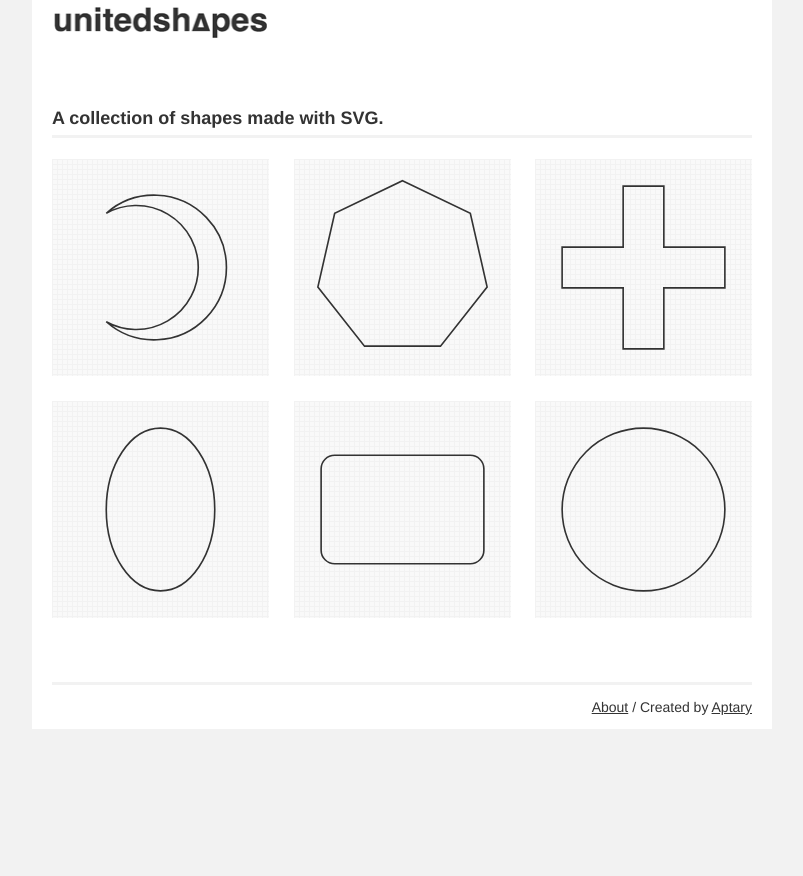
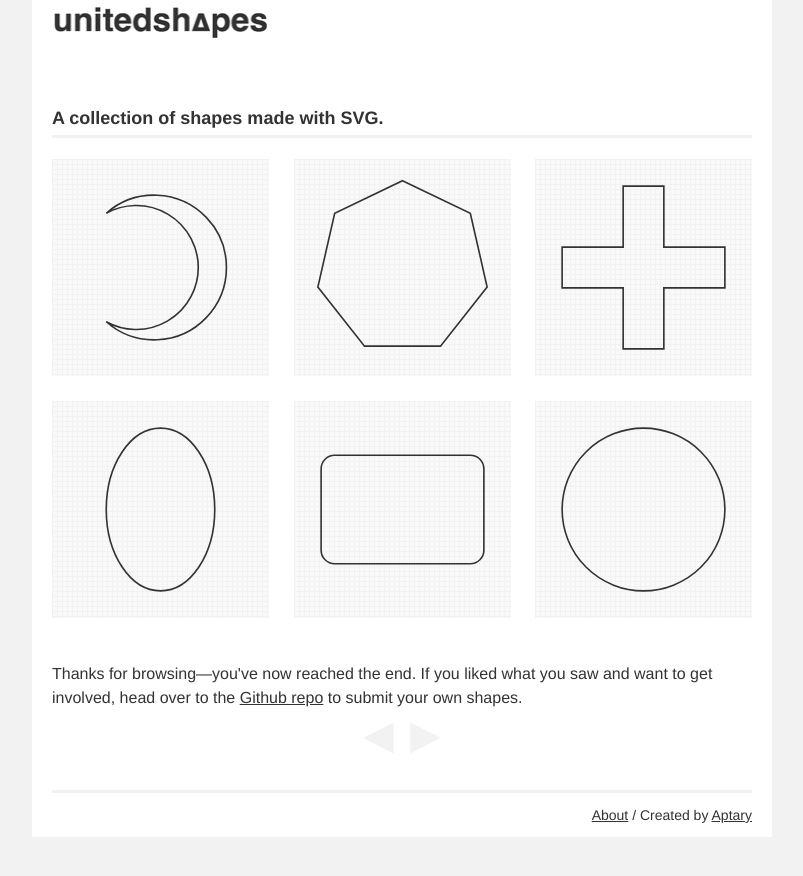
Before and after one commit to AllTwinkleStars/javascript_shapes, a Jekyll site: the page built from index.html, in a window 1280 px wide. Shown: the top 876 px of the page, without its empty margins (238-1041 px from the left). Built offline with Jekyll 4.4.1, drawn with Linux system fonts in a browser that asks for light colours; Markdown is read by kramdown in place of the engine named in the settings; the list of posts is cut into pages by our own code.

Commit message:
Add pagination to homepage

```diff
--- a/_includes/home-page-pagination.html
+++ b/_includes/home-page-pagination.html
@@ -6,7 +6,7 @@
 			<a href="{{site.baseurl}}{{ paginator.previous_page }}" class="previous" title='Previous'>&#9668;</a>
 		{% else %}
 			<!-- ...the link for the home page is "/", not "/1" -->
-			<a href="{{site.baseurl}}" class="previous" title='Previous'>&#9668;</a>
+			<a href="{{site.baseurl}}/" class="previous" title='Previous'>&#9668;</a>
 		{% endif %}
 	{% else %}
 		<!-- We are on the first page so no 'previous' link needed. -->
--- a/index.html
+++ b/index.html
@@ -15,4 +15,15 @@ title: A collection of shapes made with SVG.
 	{% endfor %}
 </ul>
 
+<!-- Show a little message when we reach the end -->
+{% if paginator.page == paginator.total_pages %}
+	<p>
+		Thanks for browsing&mdash;you've now reached the end.
+		If you liked what you saw and want to get involved, head
+		over to the <a href='https://github.com/Aptary/unitedshapes'>Github repo</a> to submit your own shapes.
+	</p>
+{% endif %}
+
+{% include home-page-pagination.html %}
+
 <script src='{{site.url}}/javascript/home.js'></script>
```
